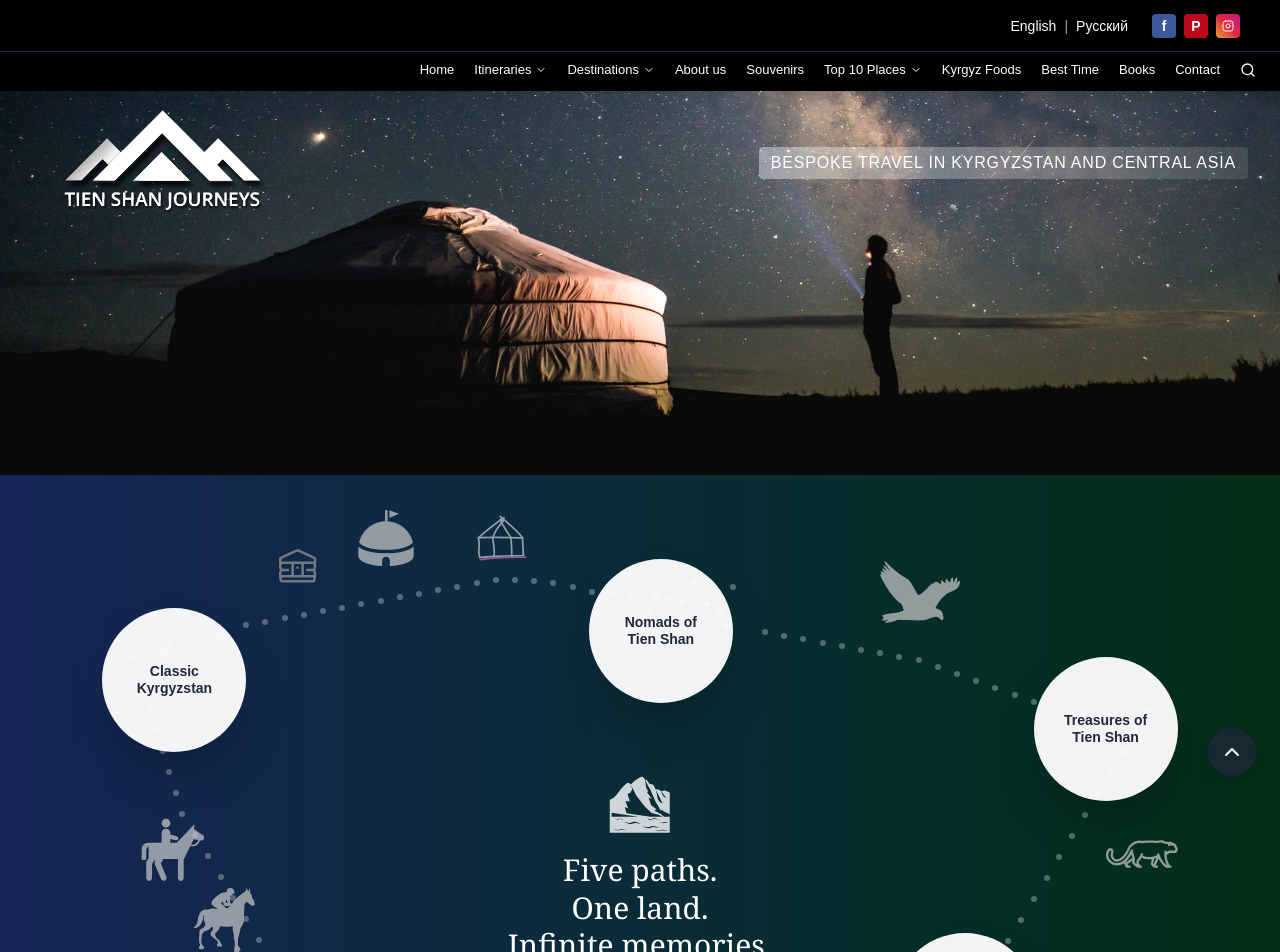
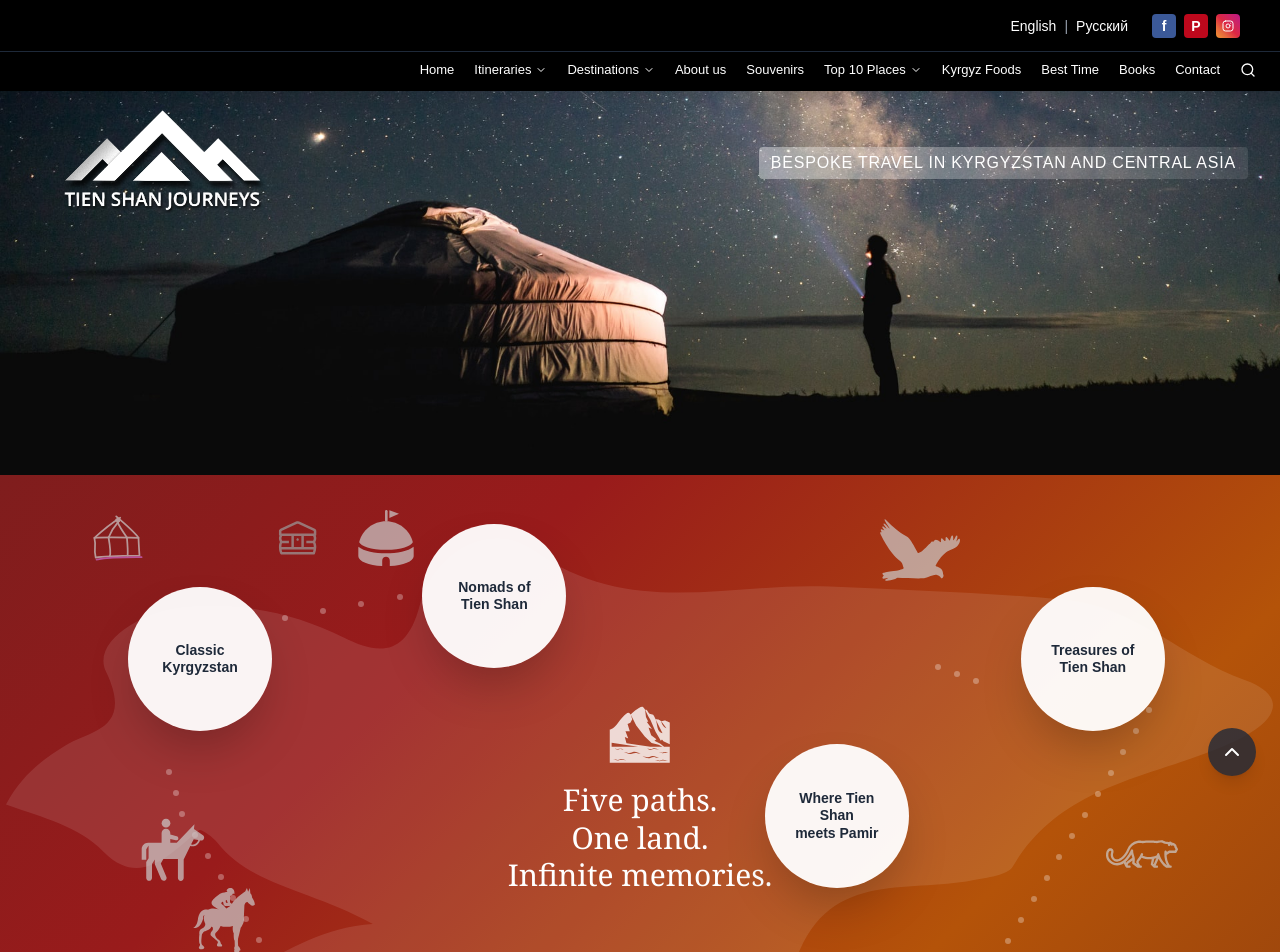
Before and after one commit to Erkebulan100/kyrgyzstan-ai-tourism-thesis, a Next.js app: page / in a window 1280 px wide. Shown: the top 952 px of the page. Built offline with nearby package versions, Linux system fonts and the light colour scheme.

Commit message:
Added svg for Kyrgyzstan pic

```diff
--- a/app/page.js
+++ b/app/page.js
@@ -18,14 +18,25 @@ export default function Home() {
 
       {/* Tours Section */}
       <section
-        className="relative pt-7 pb-7 overflow-hidden bg-gradient-to-r from-blue-950 to-green-950 min-h-[630px] md:min-h-[730px] max-h-[630px] md:max-h-[730px]"
-
-      >
-        <div className="relative w-full max-w-[1400px] mx-auto h-[700px]">
+  className="relative pt-7 pb-7 overflow-hidden min-h-[630px] md:min-h-[730px] max-h-[630px] md:max-h-[730px]"
+  style={{
+    background: 'linear-gradient(135deg, #7f1d1d 0%, #991b1b 30%, #b45309 70%, #92400e 100%)'
+  }}
+>
+  {/* Kyrgyzstan Map Outline Background */}
+  <div
+  className="absolute inset-0 opacity-10 bg-no-repeat bg-center pointer-events-none"
+  style={{
+    backgroundImage: "url('/images/kyrgyzstan-outline.svg')",
+    backgroundSize: '99%',  // Adjustable: 100%, 120%, 150%, 200%, etc.
+    filter: 'invert(1)'
+  }}
+/>
+        <div className="relative z-10 w-full max-w-[1400px] mx-auto h-[700px]">
 
 
           {/* Central Logo & Text */}
-          <div className="absolute top-[39%] left-1/2 md:top-[52%] -translate-x-1/2 -translate-y-1/2 text-center z-20">
+          <div className="absolute top-[39%] left-1/2 md:top-[42%] -translate-x-1/2 -translate-y-1/2 text-center z-20">
             <img
               src="/images/mountain.svg"
               alt="Mountain"
@@ -41,11 +52,11 @@ export default function Home() {
 
           {/* Tour Circles */}
          {[
-  { name: "Classic\nKyrgyzstan", href: "/tours/classic-kyrgyzstan", className: "left-[8%] top-[15%] md:left-[8%] md:top-[15%]" },
-  { name: "Nomads of\nTien Shan", href: "/tours/nomads-tien-shan", className: "left-[46%] top-[8%] md:left-[46%] md:top-[8%]" },
-  { name: "Treasures of\nTien Shan", href: "/tours/treasures-tien-shan", className: "right-[8%] top-[22%] md:right-[8%] md:top-[22%]" },
+  { name: "Classic\nKyrgyzstan", href: "/tours/classic-kyrgyzstan", className: "left-[8%] top-[15%] md:left-[10%] md:top-[12%]" },
+  { name: "Nomads of\nTien Shan", href: "/tours/nomads-tien-shan", className: "left-[46%] top-[8%] md:left-[33%] md:top-[3%]" },
+  { name: "Treasures of\nTien Shan", href: "/tours/treasures-tien-shan", className: "right-[8%] top-[22%] md:right-[9%] md:top-[12%]" },
   { name: "Golden circle of\nKyrgyzstan", href: "/tours/golden-circle", className: "left-[9%] bottom-[30%] md:left-[22%] md:bottom-[10%]" },
-  { name: "Where Tien Shan\nmeets Pamir", href: "/tours/tien-shan-meets-pamir", className: "right-[15%] bottom-[28%] md:right-[19%] md:bottom-[18%]" },
+  { name: "Where Tien Shan\nmeets Pamir", href: "/tours/tien-shan-meets-pamir", className: "right-[15%] bottom-[28%] md:right-[29%] md:bottom-[45%]" },
 ].map((tour, idx) => (
   <Link key={idx} href={tour.href} className={`absolute z-30 hover:scale-105 transition-transform ${tour.className}`}>
     <div className="bg-white/95 rounded-full w-20 h-20 md:w-36 md:h-36 flex items-center justify-center shadow-2xl border border-white/10 p-2 md:p-4 text-center">
@@ -58,7 +69,7 @@ export default function Home() {
 
 
           {/* Eagle SVG - Realistic Flying Eagle Silhouette */}
-          <div className="absolute top-[8%] right-[6%] md:top-[7%] md:right-[25%] z-10">
+          <div className="absolute top-[8%] right-[6%] md:top-[1%] md:right-[25%] z-10">
             <img
               src="/images/eagle.svg"
               alt="Eagle"
@@ -123,8 +134,8 @@ export default function Home() {
               style={{ filter: 'invert(1) brightness(0.8)' }}
             />
           </div>
-          {/* Yurt 1 - yurt frame - Left of "Nomads of Tien Shan" */}
-          <div className="absolute top-[5%] left-[19%] md:top-[5%] md:left-[21%] z-10">
+          {/* Yurt 1 - yurt frame - like Kyrgyz yurt frame" */}
+          <div className="absolute top-[5%] left-[19%] md:top-[1%] md:left-[21%] z-10">
             <img
               src="/images/yurt.svg"
               alt="Yurt"
@@ -144,7 +155,7 @@ export default function Home() {
           </div>
 
           {/* Yurt 3 - Mongolian yurt */}
-          <div className="absolute top-[9%] left-[29%] md:top-[1%] md:left-[37%] z-10">
+          <div className="absolute top-[9%] left-[29%] md:top-[1%] md:left-[7%] z-10">
             <img
               src="/images/yurt2.svg"
               alt="Yurt"
@@ -155,13 +166,10 @@ export default function Home() {
 {/* Winding Map Dots - Curved paths connecting tour circles */}
 
           {/* Path from Classic Kyrgyzstan down to Golden Circle (left side) */}
-          <div className="absolute top-[18%] left-[12%] md:top-[18%] md:left-[12%] w-1.5 h-1.5 rounded-full bg-white/30" />
-          <div className="absolute top-[21%] left-[12.5%] md:top-[21%] md:left-[12.5%] w-1.5 h-1.5 rounded-full bg-white/30" />
-          <div className="absolute top-[24%] left-[13%] md:top-[24%] md:left-[13%] w-1.5 h-1.5 rounded-full bg-white/30" />
-          <div className="absolute top-[26%] left-[11%] md:top-[26%] md:left-[11%] w-1.5 h-1.5 rounded-full bg-white/30" />
-          <div className="absolute top-[29%] left-[11.5%] md:top-[29%] md:left-[11.5%] w-1.5 h-1.5 rounded-full bg-white/30" />
-          <div className="absolute top-[32%] left-[12%] md:top-[32%] md:left-[12%] w-1.5 h-1.5 rounded-full bg-white/30" />
-          <div className="absolute top-[35%] left-[12.5%] md:top-[35%] md:left-[12.5%] w-1.5 h-1.5 rounded-full bg-white/30" />
+
+
+
+
           <div className="absolute top-[38%] left-[13%] md:top-[38%] md:left-[13%] w-1.5 h-1.5 rounded-full bg-white/30" />
           <div className="absolute top-[41%] left-[13.5%] md:top-[41%] md:left-[13.5%] w-1.5 h-1.5 rounded-full bg-white/30" />
           <div className="absolute top-[44%] left-[14%] md:top-[44%] md:left-[14%] w-1.5 h-1.5 rounded-full bg-white/30" />
@@ -174,9 +182,9 @@ export default function Home() {
           <div className="hidden md:block">
             <div className="absolute top-[65%] left-[21%] md:top-[65%] md:left-[21%] w-1.5 h-1.5 rounded-full bg-white/30" />
             <div className="absolute top-[68%] left-[22%] md:top-[68%] md:left-[22%] w-1.5 h-1.5 rounded-full bg-white/30" />
-            <div className="absolute top-[71%] left-[23%] md:top-[71%] md:left-[23%] w-1.5 h-1.5 rounded-full bg-white/30" />
-            <div className="absolute top-[74%] left-[24%] md:top-[74%] md:left-[24%] w-1.5 h-1.5 rounded-full bg-white/30" />
-            <div className="absolute top-[77%] left-[25%] md:top-[77%] md:left-[25%] w-1.5 h-1.5 rounded-full bg-white/30" />
+
+
+
           </div>
           {/* Path from Golden Circle curving right toward Where Tien Shan meets Pamir */}
           <div className="absolute bottom-[35%] left-[30%] md:bottom-[18%] md:left-[30%] w-1.5 h-1.5 rounded-full bg-white/30" />
@@ -219,59 +227,27 @@ export default function Home() {
           <div className="absolute bottom-[70%] right-[10%] md:bottom-[70%] md:right-[10%] w-1.5 h-1.5 rounded-full bg-white/30" />
 
           {/* Path from Treasures curving left toward Nomads */}
-          <div className="absolute top-[30%] right-[16%] md:top-[32%] md:right-[13%] w-1.5 h-1.5 rounded-full bg-white/30" />
-          <div className="absolute top-[30%] right-[16%] md:top-[30%] md:right-[16%] w-1.5 h-1.5 rounded-full bg-white/30" />
-          <div className="absolute top-[28%] right-[19%] md:top-[28%] md:right-[19%] w-1.5 h-1.5 rounded-full bg-white/30" />
-          <div className="absolute top-[28%] right-[19%] md:top-[27%] md:right-[20.5%] w-1.5 h-1.5 rounded-full bg-white/30" />
-          <div className="absolute top-[26%] right-[22%] md:top-[26%] md:right-[22%] w-1.5 h-1.5 rounded-full bg-white/30" />
+
+
+
+
+
           <div className="absolute top-[25%] right-[23.5%] md:top-[25%] md:right-[23.5%] w-1.5 h-1.5 rounded-full bg-white/30" />
           <div className="absolute top-[24%] right-[25%] md:top-[24%] md:right-[25%] w-1.5 h-1.5 rounded-full bg-white/30" />
           <div className="absolute top-[23%] right-[26.5%] md:top-[23%] md:right-[26.5%] w-1.5 h-1.5 rounded-full bg-white/30" />
-          <div className="absolute top-[22%] right-[28%] md:top-[22%] md:right-[28%] w-1.5 h-1.5 rounded-full bg-white/30" />
-          <div className="absolute top-[21.5%] right-[29.5%] md:top-[21.5%] md:right-[29.5%] w-1.5 h-1.5 rounded-full bg-white/30" />
-          <div className="absolute top-[21%] right-[31%] md:top-[21%] md:right-[31%] w-1.5 h-1.5 rounded-full bg-white/30" />
-          <div className="absolute top-[20.5%] right-[32.5%] md:top-[20.5%] md:right-[32.5%] w-1.5 h-1.5 rounded-full bg-white/30" />
-          <div className="absolute top-[20%] right-[34%] md:top-[20%] md:right-[34%] w-1.5 h-1.5 rounded-full bg-white/30" />
-          <div className="absolute top-[19.5%] right-[35.5%] md:top-[19.5%] md:right-[35.5%] w-1.5 h-1.5 rounded-full bg-white/30" />
-          <div className="absolute top-[19%] right-[37%] md:top-[19%] md:right-[37%] w-1.5 h-1.5 rounded-full bg-white/30" />
-          <div className="hidden md:block absolute top-[19%] right-[37%] md:top-[18.5%] md:right-[38.5%] w-1.5 h-1.5 rounded-full bg-white/30" />
-          <div className="absolute top-[18%] right-[40%] md:top-[18%] md:right-[40%] w-1.5 h-1.5 rounded-full bg-white/30" />
-          <div className="absolute top-[17%] right-[43%] md:top-[17%] md:right-[43%] w-1.5 h-1.5 rounded-full bg-white/30" />
-          <div className="absolute top-[16%] right-[46%] md:top-[16%] md:right-[46%] w-1.5 h-1.5 rounded-full bg-white/30" />
-          <div className="absolute top-[15%] right-[49%] md:top-[15%] md:right-[49%] w-1.5 h-1.5 rounded-full bg-white/30" />
+
+
 
           {/* Path from Nomads curving left toward Classic Kyrgyzstan */}
-          <div className="absolute top-[11.5%] left-[57%] md:top-[11.5%] md:left-[57%] w-1.5 h-1.5 rounded-full bg-white/30" />
-          <div className="absolute top-[11%] left-[54%] md:top-[11%] md:left-[54%] w-1.5 h-1.5 rounded-full bg-white/30" />
-          <div className="absolute top-[14%] left-[55%] md:top-[14%] md:left-[55%] w-1.5 h-1.5 rounded-full bg-white/30" />
-          <div className="absolute top-[15%] left-[56%] md:top-[15%] md:left-[56%] w-1.5 h-1.5 rounded-full bg-white/30" />
-          <div className="absolute top-[13.5%] left-[53%] md:top-[13.5%] md:left-[53%] w-1.5 h-1.5 rounded-full bg-white/30" />
-          <div className="absolute top-[13.3%] left-[52%] md:top-[13.3%] md:left-[52%] w-1.5 h-1.5 rounded-full bg-white/30" />
-          <div className="absolute top-[13%] left-[51%] md:top-[13%] md:left-[51%] w-1.5 h-1.5 rounded-full bg-white/30" />
-          <div className="absolute top-[13%] left-[49%] md:top-[13%] md:left-[49%] w-1.5 h-1.5 rounded-full bg-white/30" />
-          <div className="absolute top-[12.5%] left-[47.5%] md:top-[12.5%] md:left-[47.5%] w-1.5 h-1.5 rounded-full bg-white/30" />
-          <div className="absolute top-[12.25%] left-[46%] md:top-[12.25%] md:left-[46%] w-1.5 h-1.5 rounded-full bg-white/30" />
-          <div className="absolute top-[11.5%] left-[44.5%] md:top-[11.5%] md:left-[44.5%] w-1.5 h-1.5 rounded-full bg-white/30" />
-          <div className="absolute top-[11%] left-[43%] md:top-[11%] md:left-[43%] w-1.5 h-1.5 rounded-full bg-white/30" />
-          <div className="absolute top-[10.75%] left-[41.5%] md:top-[10.75%] md:left-[41.5%] w-1.5 h-1.5 rounded-full bg-white/30" />
-          <div className="absolute top-[10.5%] left-[40%] md:top-[10.5%] md:left-[40%] w-1.5 h-1.5 rounded-full bg-white/30" />
-          <div className="absolute top-[10.6%] left-[38.5%] md:top-[10.6%] md:left-[38.5%] w-1.5 h-1.5 rounded-full bg-white/30" />
-          <div className="absolute top-[11%] left-[37%] md:top-[11%] md:left-[37%] w-1.5 h-1.5 rounded-full bg-white/30" />
-          <div className="absolute top-[11.5%] left-[35.5%] md:top-[11.5%] md:left-[35.5%] w-1.5 h-1.5 rounded-full bg-white/30" />
-          <div className="absolute top-[12%] left-[34%] md:top-[12%] md:left-[34%] w-1.5 h-1.5 rounded-full bg-white/30" />
-          <div className="absolute top-[12.5%] left-[32.5%] md:top-[12.5%] md:left-[32.5%] w-1.5 h-1.5 rounded-full bg-white/30" />
+
+
           <div className="absolute top-[13%] left-[31%] md:top-[13%] md:left-[31%] w-1.5 h-1.5 rounded-full bg-white/30" />
-          <div className="absolute top-[13.5%] left-[29.5%] md:top-[13.5%] md:left-[29.5%] w-1.5 h-1.5 rounded-full bg-white/30" />
+
           <div className="absolute top-[14%] left-[28%] md:top-[14%] md:left-[28%] w-1.5 h-1.5 rounded-full bg-white/30" />
-          <div className="absolute top-[14.5%] left-[26.5%] md:top-[14.5%] md:left-[26.5%] w-1.5 h-1.5 rounded-full bg-white/30" />
+
           <div className="absolute top-[15%] left-[25%] md:top-[15%] md:left-[25%] w-1.5 h-1.5 rounded-full bg-white/30" />
-          <div className="absolute top-[15.5%] left-[23.5%] md:top-[15.5%] md:left-[23.5%] w-1.5 h-1.5 rounded-full bg-white/30" />
+
           <div className="absolute top-[16%] left-[22%] md:top-[16%] md:left-[22%] w-1.5 h-1.5 rounded-full bg-white/30" />
-          <div className="absolute top-[16.5%] left-[20.5%] md:top-[16.5%] md:left-[20.5%] w-1.5 h-1.5 rounded-full bg-white/30" />
-          <div className="absolute top-[17%] left-[19%] md:top-[17%] md:left-[19%] w-1.5 h-1.5 rounded-full bg-white/30" />
-          <div className="absolute top-[18.5%] left-[16%] md:top-[18.5%] md:left-[17%] w-1.5 h-1.5 rounded-full bg-white/30" />
-          <div className="absolute top-[20%] left-[13%] md:top-[20%] md:left-[13%] w-1.5 h-1.5 rounded-full bg-white/30" />
-          <div className="absolute top-[21.5%] left-[10%] md:top-[21.5%] md:left-[10%] w-1.5 h-1.5 rounded-full bg-white/30" />
 
         </div>
       </section>
```
Also changed, not shown: public/images/kyrgyzstan-outline.svg (added).
